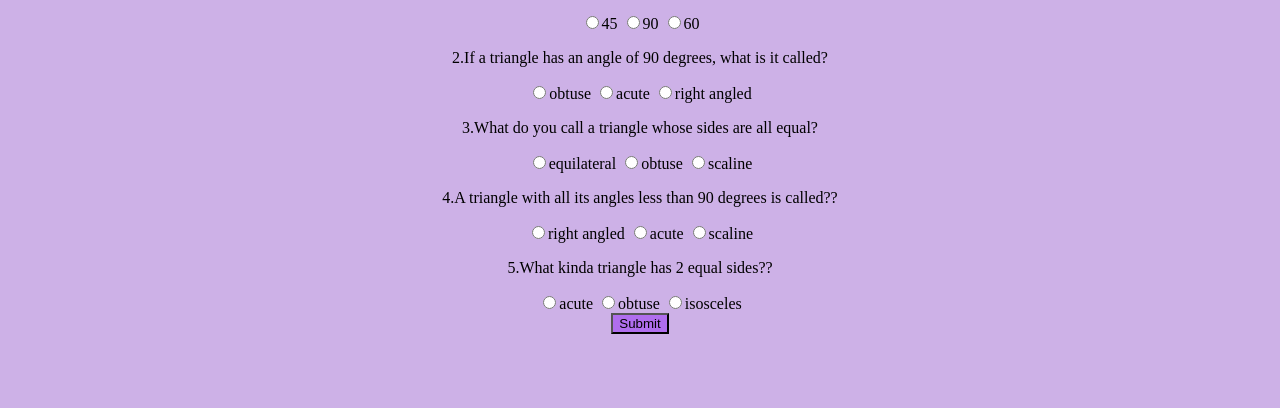
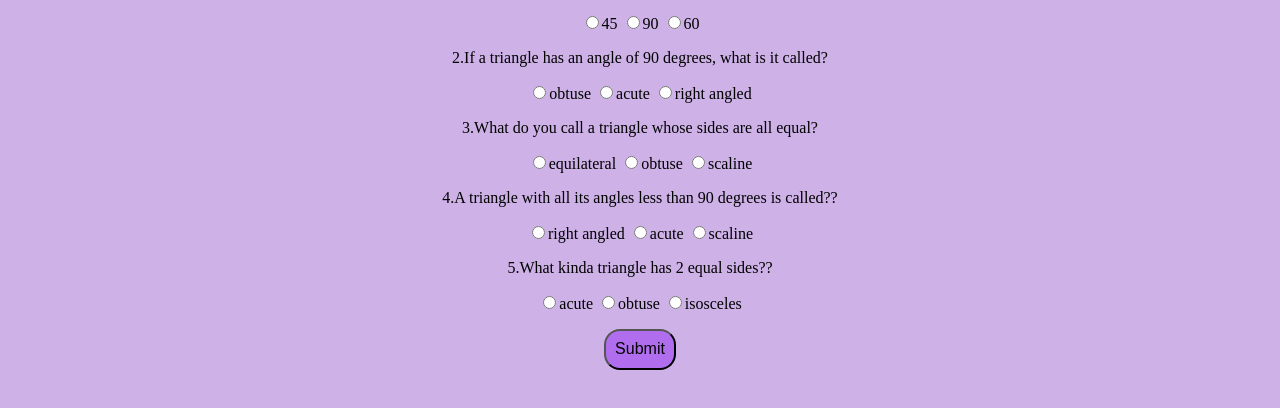
Before and after one commit to don0716/Fun-with-Triangles, a plain HTML site: page quiz.html in a window 1280 px wide. Shown: the part 154-562 px from the top of the page. Drawn offline with Linux system fonts and the light colour scheme.

Commit message:
Update quiz.css

```diff
--- a/quiz.css
+++ b/quiz.css
@@ -40,6 +40,10 @@
   button {
       background-color: rgb(176, 110, 238);
       cursor: pointer;
+      font-size: 2vh;
+      margin-top: 1rem;
+      padding: 0.6rem;
+      border-radius: 1rem;
   }
 
   *{
```
